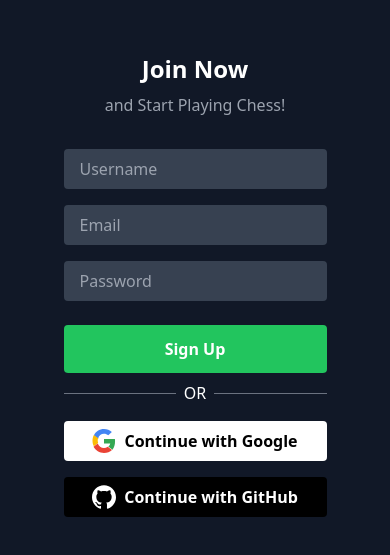
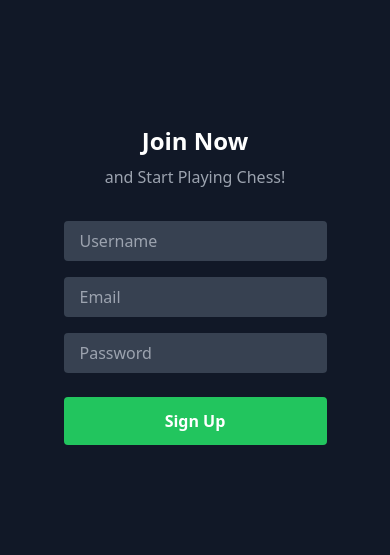
Before and after one commit to Hardikx10/Chess-App, a Next.js app in the folder apps/chess/: page /signup in a window 390 px wide. Shown: the part 137-692 px from the top of the page. Built offline with nearby package versions, Linux system fonts and the light colour scheme.

Commit message:
mobile layout

```diff
--- a/apps/chess/components/SignUpPage.tsx
+++ b/apps/chess/components/SignUpPage.tsx
@@ -96,12 +96,12 @@ const SignUpPage = () => {
 
 
 
-        <div className="flex items-center w-full max-w-sm mb-4 mt-2">
+        {/* <div className="flex items-center w-full max-w-sm mb-4 mt-2">
           <div className="border-t border-gray-500 flex-grow"></div>
           <span className="mx-2">OR</span>
           <div className="border-t border-gray-500 flex-grow"></div>
-        </div>
-        <button onClick={
+        </div> */}
+        {/* <button onClick={
          async()=>{
             const result=await signIn("google")
             console.log(result);
@@ -127,7 +127,7 @@ const SignUpPage = () => {
         }} className="bg-black hover:bg-gray-800 text-white font-bold py-2 px-4 rounded w-full max-w-sm flex items-center justify-center">
           <svg className="w-6 h-6 mr-2" viewBox="0 0 24 24" fill="currentColor" xmlns="http://www.w3.org/2000/svg"><path d="M12 .297c-6.63 0-12 5.373-12 12 0 5.304 3.438 9.8 8.207 11.387.6.111.82-.261.82-.577 0-.285-.01-1.04-.015-2.04-3.338.727-4.042-1.608-4.042-1.608-.546-1.385-1.333-1.754-1.333-1.754-1.089-.745.083-.729.083-.729 1.205.084 1.838 1.234 1.838 1.234 1.07 1.834 2.809 1.304 3.495.998.108-.775.418-1.304.76-1.604-2.665-.307-5.466-1.332-5.466-5.932 0-1.31.467-2.381 1.235-3.221-.124-.303-.536-1.524.117-3.176 0 0 1.01-.322 3.31 1.23.96-.267 1.98-.4 3-.405 1.02.005 2.04.138 3 .405 2.292-1.552 3.298-1.23 3.298-1.23.655 1.653.243 2.874.12 3.176.77.84 1.233 1.911 1.233 3.221 0 4.61-2.807 5.62-5.479 5.92.43.37.813 1.096.813 2.21 0 1.595-.014 2.882-.014 3.276 0 .32.216.694.824.576C20.565 22.092 24 17.592 24 12.297c0-6.627-5.373-12-12-12"/></svg>
           Continue with GitHub
-        </button>
+        </button> */}
       </div>
     </div>
     )
```
